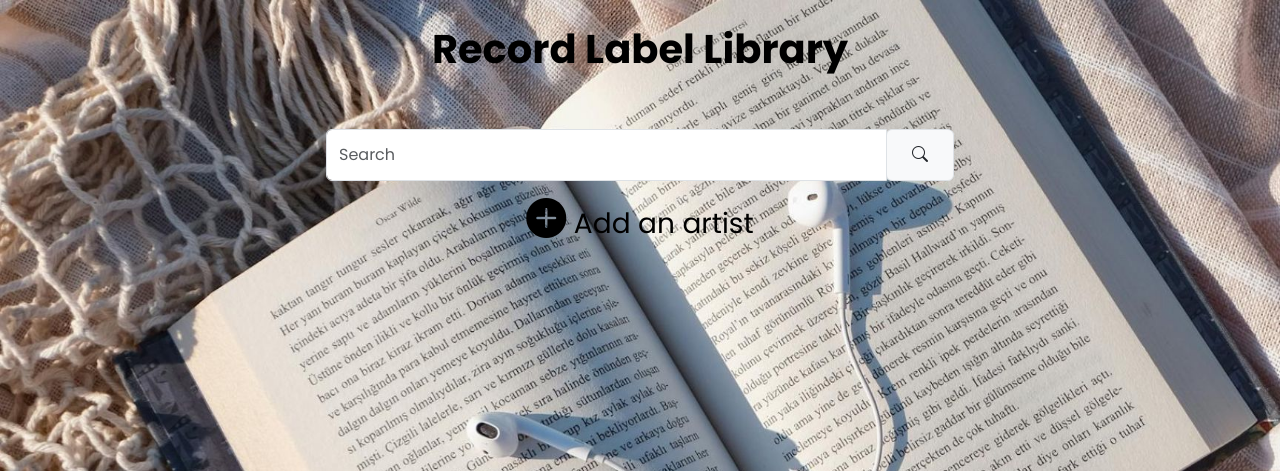
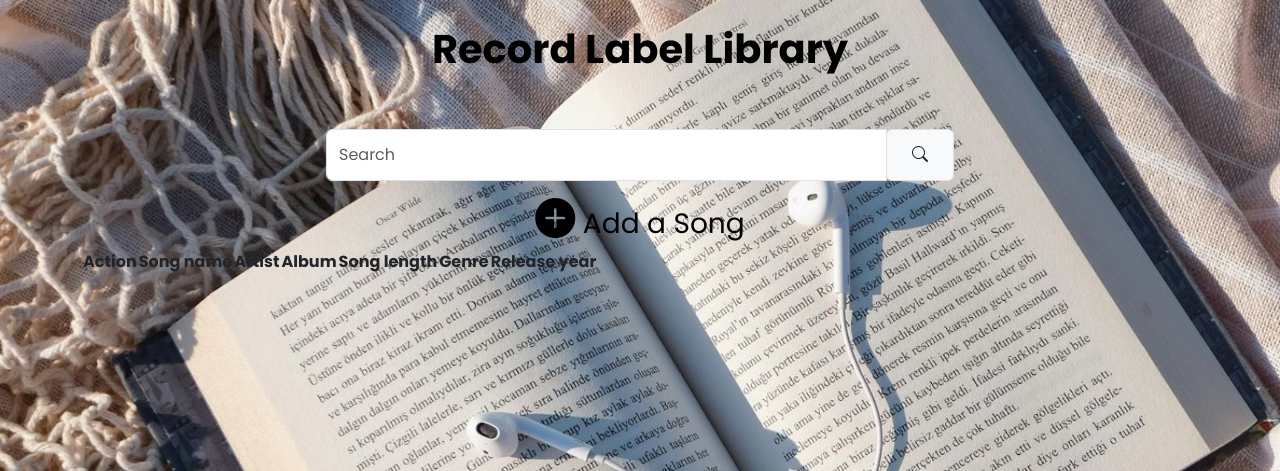
Before and after one commit to andrewgg1/Project6-Group3-Web, a Flask app: page / in a window 1280 px wide. Shown: the top 471 px of the page. Run offline with Flask 3, Linux system fonts and the light colour scheme; data that the repository does not hold is empty.

Commit message:
making new changes
renamed song.html and made some changes

renamed album.html

```diff
--- a/app.py
+++ b/app.py
@@ -1,7 +1,7 @@
 from flask import Flask, jsonify
 import database
 from routes.artist_routes import artist_bp, get_artist
-from routes.song_routes import song_bp
+from routes.song_routes import song_bp, get_songs
 from routes.album_routes import album_bp
 #for my html pages
 from flask import Flask, render_template
@@ -71,8 +71,8 @@ def options():
 #root route to homepage
 @app.route('/', methods=['GET'])
 def home():
-    artists = Artist.objects() #reads from database
-    return render_template('home.html', artists=artists) #sends list of artists to home.html
+    song_list = get_songs()[0].json
+    return render_template('home.html', song_list=song_list) #sends list of songs to home.html
 
 #these are the 'add' routes that return a html page with a form for the user to fill
 #idk if these should be moved to the routes folder to their appropriate files
@@ -86,7 +86,7 @@ def Add_Album(): #trigger in profile.html
 
 @app.route('/add-song', methods=['GET'])
 def Add_Song(): #trigger in profile.html
-    return render_template('song.html')
+    return render_template('addSong.html')
 
 #To be deleted - for testing purposes
 @app.route('/profile/<ID>', methods=['GET'])
--- a/templates/album.html
+++ b/templates/editSong.html
@@ -1,4 +1,4 @@
-<!--the form page to add an album-->
+<!--the form page to edit a song-->
 {% extends 'base.html' %}
 {% block title %} album {% endblock %}
 
--- a/templates/home.html
+++ b/templates/home.html
@@ -35,26 +35,39 @@
             <div>
                 <div class="text-center mt-2">
                     <!--redirects to artist.html where the form is-->
-                <a href="{{ url_for('Add_Artist') }}" class="fs-3"><i class="bi bi-plus-circle-fill fs-1"></i> Add an artist</a>
+                <a href="{{ url_for('Add_Song') }}" class="fs-3"><i class="bi bi-plus-circle-fill fs-1"></i> Add a Song</a>
                 </div>
             </div>
 
-            <!--Display artists-->
+            <!--Display songs in table-->
             <div class="container">
-                <div class="row">
-                    {% for artist in artists %} <!--loop through artists in database-->
-                    <div class="col-md-3 mb-4">
-                        <div class="card p-3 shadow-sm bg-dark">
-                            <h5 class="List">{{ artist.artist_name }}</h5>
-                            <p class="List">Genre: {{ artist.genre }}</p>
-                            <p class="List">Record Label: {{ artist.label }}</p>
-                            <!--link that redirects to artist_routes.py and uses the artist blueprint to use the 'get_artist' function & route-->
-                            <!-- <a href="{{ url_for('artist.get_artist', ID = artist._id) }}" class="nextLink">See more...</a> -->
-                            <a href="{{ url_for('Get_profile', ID=artist.id) }}" class="nextLink">See more...</a>
-                        </div>
-                    </div>
-                    {% endfor %}
-                </div>
+                <table>
+                    <thead>
+                        <tr>
+                            <th>Action</th>
+                            <th>Song name</th>
+                            <th>Artist</th>
+                            <th>Album</th>
+                            <th>Song length</th>
+                            <th>Genre</th>
+                            <th>Release year</th>
+                        </tr>
+                    </thead>
+
+                    <tbody>
+                        {% for song in song_list %}
+                        <tr>
+                            <td><a>Edit</a> | <a>Delete</a></td>
+                            <td>{{song.song_name}}</td>
+                            <td>Artist</td>
+                            <td>Album</td>
+                            <td>{{song.song_length}}</td>
+                            <td>Genre</td>
+                            <td>Release year</td>
+                        </tr>
+                        {% endfor %}
+                    </tbody>
+                </table>
             </div>
         </div>
     </body>
```
Also changed, not shown: templates/addSong.html (renamed from templates/song.html, +30 -12 lines).
